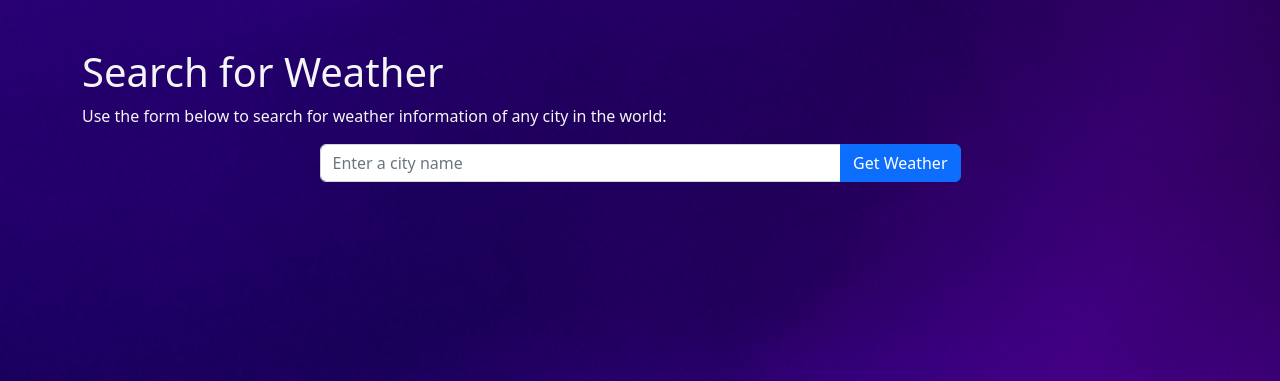
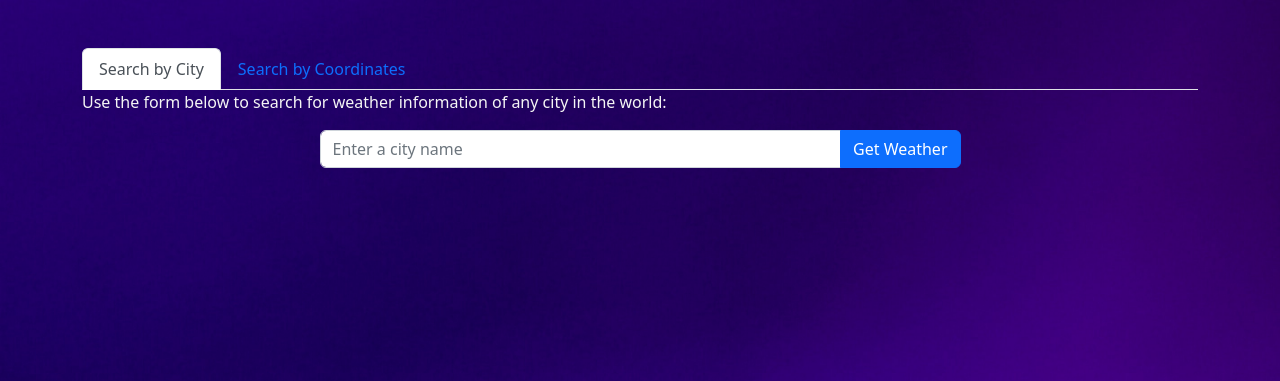
Before and after one commit to MikhailKras/weather-buddy, a FastAPI app: page /weather/search in a window 1280 px wide. Shown: the part 80-461 px from the top of the page. Run offline with FastAPI, Linux system fonts and the light colour scheme; parts of the project's set-up code (start-up, migrations or seed data) failed here and were passed over.

Commit message:
feat: added tab menu for weather present, first tab - weather data, second tab - location data; added tab menu for weather search, first tab - search by city, second tab - search by coordinates (latitude, longitude)

```diff
--- a/src/static/js/weather_service/search.js
+++ b/src/static/js/weather_service/search.js
@@ -1,4 +1,4 @@
-function searchForOperation(event) {
+function searchByCity(event) {
   event.preventDefault();
   const cityInput = document.getElementById("city").value;
   const errorMessage = document.getElementById("error-message");
@@ -19,3 +19,27 @@ function searchForOperation(event) {
       errorMessage.style.display = "block";
     });
 }
+
+function searchByCoords(event) {
+  event.preventDefault();
+  const latitudeInput = document.getElementById("latitude").value;
+  const longitudeInput = document.getElementById("longitude").value;
+  const errorMessage = document.getElementById("error-message-coords");
+
+  errorMessage.style.display = "none";
+
+  redirect_url = "/weather/info?latitude=" + encodeURIComponent(latitudeInput) + "&longitude=" + encodeURIComponent(longitudeInput);
+  fetch(redirect_url)
+    .then((response) => {
+      if (!response.ok) {
+        return response.json().then((data) => {
+          throw new Error(data.detail);
+        });
+      }
+      window.location.href = redirect_url;
+    })
+    .catch((error) => {
+      errorMessage.textContent = error.message;
+      errorMessage.style.display = "block";
+    });
+}
--- a/src/templates/base.html
+++ b/src/templates/base.html
@@ -3,6 +3,7 @@
 <head>
   <meta charset="UTF-8">
   <title>{% block title %} {% endblock %}</title>
+  <script src="https://cdn.jsdelivr.net/npm/bootstrap@5.1.3/dist/js/bootstrap.bundle.min.js" integrity="sha384-ka7Sk0Gln4gmtz2MlQnikT1wXgYsOg+OMhuP+IlRH9sENBO0LRn5q+8nbTov4+1p" crossorigin="anonymous"></script>
   <link rel="preload" href="https://cdn.jsdelivr.net/npm/bootstrap@5.2.2/dist/css/bootstrap.min.css" as="style" onload="this.onload=null;this.rel='stylesheet'">
   <link rel="stylesheet" href="https://cdn.jsdelivr.net/npm/bootstrap@5.2.2/dist/css/bootstrap.min.css" integrity="sha384-Zenh87qX5JnK2Jl0vWa8Ck2rdkQ2Bzep5IDxbcnCeuOxjzrPF/et3URy9Bv1WTRi" crossorigin="anonymous">
   <link rel="apple-touch-icon" sizes="180x180" href="{{ url_for('static', path='images/favicon/apple-touch-icon.png') }}">
--- a/src/templates/city_names.html
+++ b/src/templates/city_names.html
@@ -18,7 +18,7 @@
       </thead>
       <tbody>
         {% for city in data.cities %}
-          <tr onclick="redirectToCity('{{ city.name }}', '{{ city.country }}');">
+          <tr onclick="redirectToCity('{{ city.coordinates.latitude }}', '{{ city.coordinates.longitude }}');">
             <td>{{ city.name }}</td>
             <td>{{ city.country }}</td>
           </tr>
@@ -28,8 +28,8 @@
   </div>
 
   <script>
-    function redirectToCity(cityName, countryName) {
-      window.location.href = "/weather/info?city=" + encodeURIComponent(cityName) + "&country=" + encodeURIComponent(countryName);
+    function redirectToCity(cityLatitude, countryLongitude) {
+      window.location.href = "/weather/info?latitude=" + encodeURIComponent(cityLatitude) + "&longitude=" + encodeURIComponent(countryLongitude);
     }
   </script>
 {% endblock %}
--- a/src/templates/city_weather_search.html
+++ b/src/templates/city_weather_search.html
@@ -8,11 +8,20 @@
 
 {% block content %}
   <div class="container my-5">
-    <h1>Search for Weather</h1>
+    <ul class="nav nav-tabs" id="weatherTabs" role="tablist">
+      <li class="nav-item" role="presentation">
+        <button class="nav-link active" id="cityTab" data-bs-toggle="tab" data-bs-target="#cityTabContent" type="button" role="tab" aria-controls="cityTabContent" aria-selected="true">Search by City</button>
+      </li>
+      <li class="nav-item" role="presentation">
+        <button class="nav-link" id="coordsTab" data-bs-toggle="tab" data-bs-target="#coordsTabContent" type="button" role="tab" aria-controls="coordsTabContent" aria-selected="false">Search by Coordinates</button>
+      </li>
+    </ul>
+    <div class="tab-content" id="weatherTabsContent">
+      <div class="tab-pane fade show active" id="cityTabContent" role="tabpanel" aria-labelledby="cityTab">
         <p>Use the form below to search for weather information of any city in the world:</p>
         <div class="row justify-content-center">
           <div class="col-md-7">
-        <form onsubmit="searchForOperation(event)">
+            <form onsubmit="searchByCity(event)">
               <div class="input-group mb-3">
                 <input id="city" type="text" class="form-control" placeholder="Enter a city name" required>
                 <button class="btn btn-primary" type="submit">Get Weather</button>
@@ -22,6 +31,23 @@
           </div>
         </div>
       </div>
+      <div class="tab-pane fade" id="coordsTabContent" role="tabpanel" aria-labelledby="coordsTab">
+        <p>Use the form below to search for weather information using latitude and longitude:</p>
+        <div class="row justify-content-center">
+          <div class="col-md-7">
+            <form onsubmit="searchByCoords(event)">
+              <div class="input-group mb-3">
+                <input id="latitude" type="text" class="form-control" placeholder="Enter latitude" required>
+                <input id="longitude" type="text" class="form-control" placeholder="Enter longitude" required>
+                <button class="btn btn-primary" type="submit">Get Weather</button>
+              </div>
+            </form>
+            <div id="error-message-coords" class="alert alert-danger bg-danger text-white" role="alert" style="display: none;"></div>
+          </div>
+        </div>
+      </div>
+    </div>
+  </div>
 
   <script src="{{ url_for('static', path='js/weather_service/search.js') }}"></script>
 {% endblock %}
--- a/src/weather_service/router.py
+++ b/src/weather_service/router.py
@@ -21,7 +21,7 @@ async def get_page_weather_search(request: Request, is_auth: bool = Depends(is_a
     return templates.TemplateResponse('city_weather_search.html', context={"request": request, "is_auth": is_auth})
 
 
-@router.get('/city_names')
+@router.get('/city_names', response_class=HTMLResponse)
 async def find_city_name_matches(request: Request, city_input: str, is_auth: bool = Depends(is_authenticated)):
     gc = geonamescache.GeonamesCache()
     city_info = gc.search_cities(city_input.title())
@@ -31,32 +31,43 @@ async def find_city_name_matches(request: Request, city_input: str, is_auth: boo
     country_codes = [city_info[x]['countrycode'] for x in range(len(city_info))]
     countries_info: dict = gc.get_countries()
     country_names = [countries_info.get(country_code)['name'] for country_code in country_codes]
-    data = {'cities': [{'name': name, 'country': country} for name, country in zip(city_names, country_names)]}
+    coordinates = [{'latitude': city_info[x]['latitude'], 'longitude': city_info[x]['longitude']} for x in range(len(city_info))]
+    data = {'cities': [{'name': name, 'country': country, 'coordinates': coords} for name, country, coords in zip(city_names, country_names, coordinates)]}
     return templates.TemplateResponse(
         'city_names.html', context={"request": request, "data": data, "is_auth": is_auth}
     )
 
 
 @router.get('/info', response_class=HTMLResponse)
-async def get_city_weather(request: Request, city: str, country: str, is_auth: bool = Depends(is_authenticated)):
+async def get_city_weather(request: Request, latitude: float, longitude: float, is_auth: bool = Depends(is_authenticated)):
     url = 'http://api.weatherapi.com/v1/current.json'
     params = {
         'key': WEATHER_API_KEY,
-        'q': f"{city},{country}",
+        'q': f"{latitude},{longitude}",
     }
     async with aiohttp.ClientSession() as session:
         async with session.get(url=url, params=params) as response:
             data = await response.json()
+            if 'error' in data:
+                raise HTTPException(status_code=status.HTTP_400_BAD_REQUEST, detail=data['error']['message'])
             location_data = {
                 'location': data['location']['name'],
+                'region': data['location']['region'],
                 'country': data['location']['country'],
+                'latitude': data['location']['lat'],
+                'longitude': data['location']['lon'],
+                'timezone': data['location']['tz_id'],
+                'local time': data['location']['localtime']
             }
             weather_data = {
                 'temperature, °C': data['current']['temp_c'],
+                'feels like, °C': data['current']['feelslike_c'],
                 'weather condition': data['current']['condition']['text'],
                 'last updated': data['current']['last_updated'],
                 'wind, kph': data['current']['wind_kph'],
-                'humidity, %': data['current']['humidity']
+                'humidity, %': data['current']['humidity'],
+                'cloudiness, %': data['current']['cloud'],
+
             }
 
             return templates.TemplateResponse(
```
Also changed, not shown: src/templates/city_weather_present.html (+30 -1 lines). Lines whose indentation alone changed are shown as unchanged.
